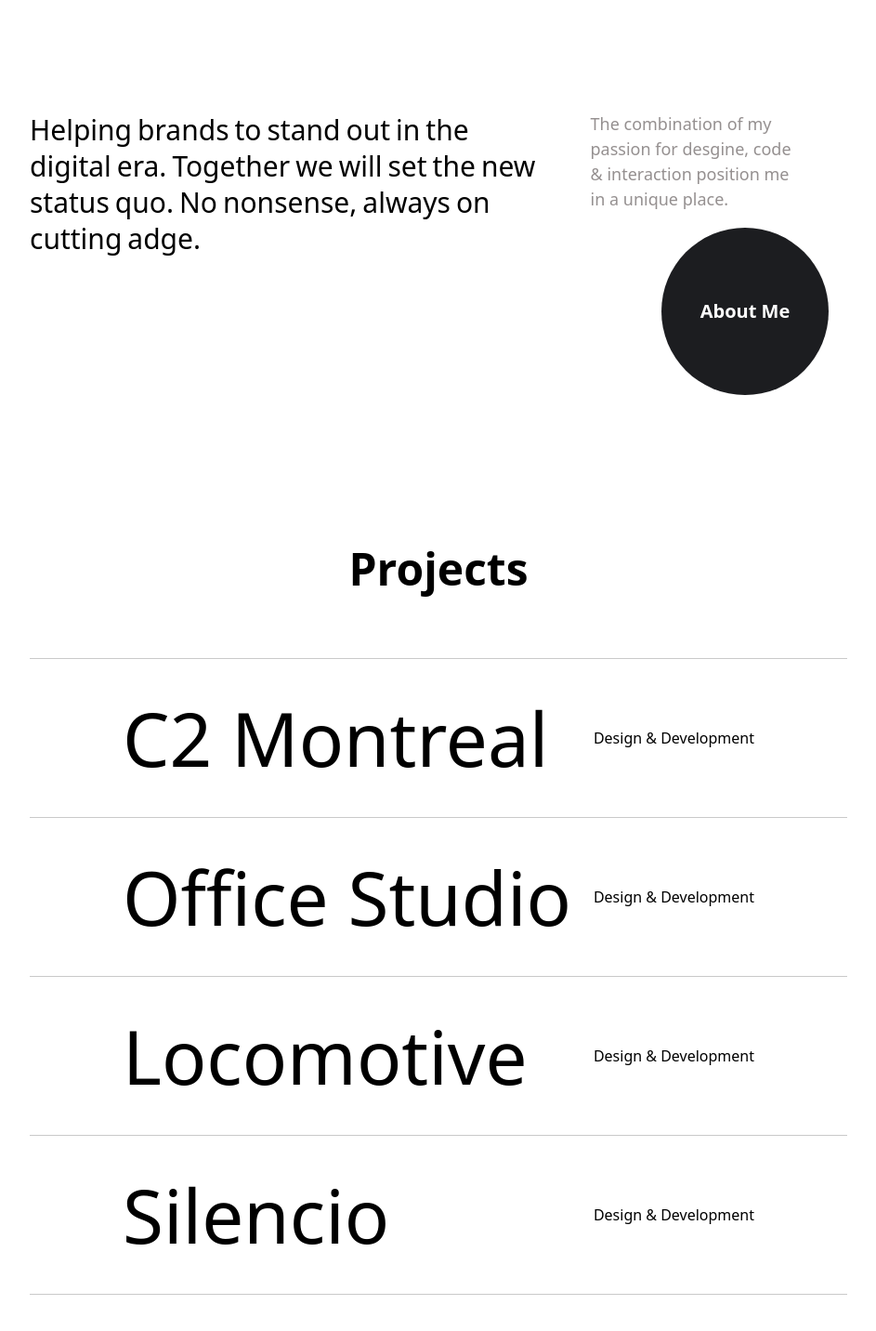
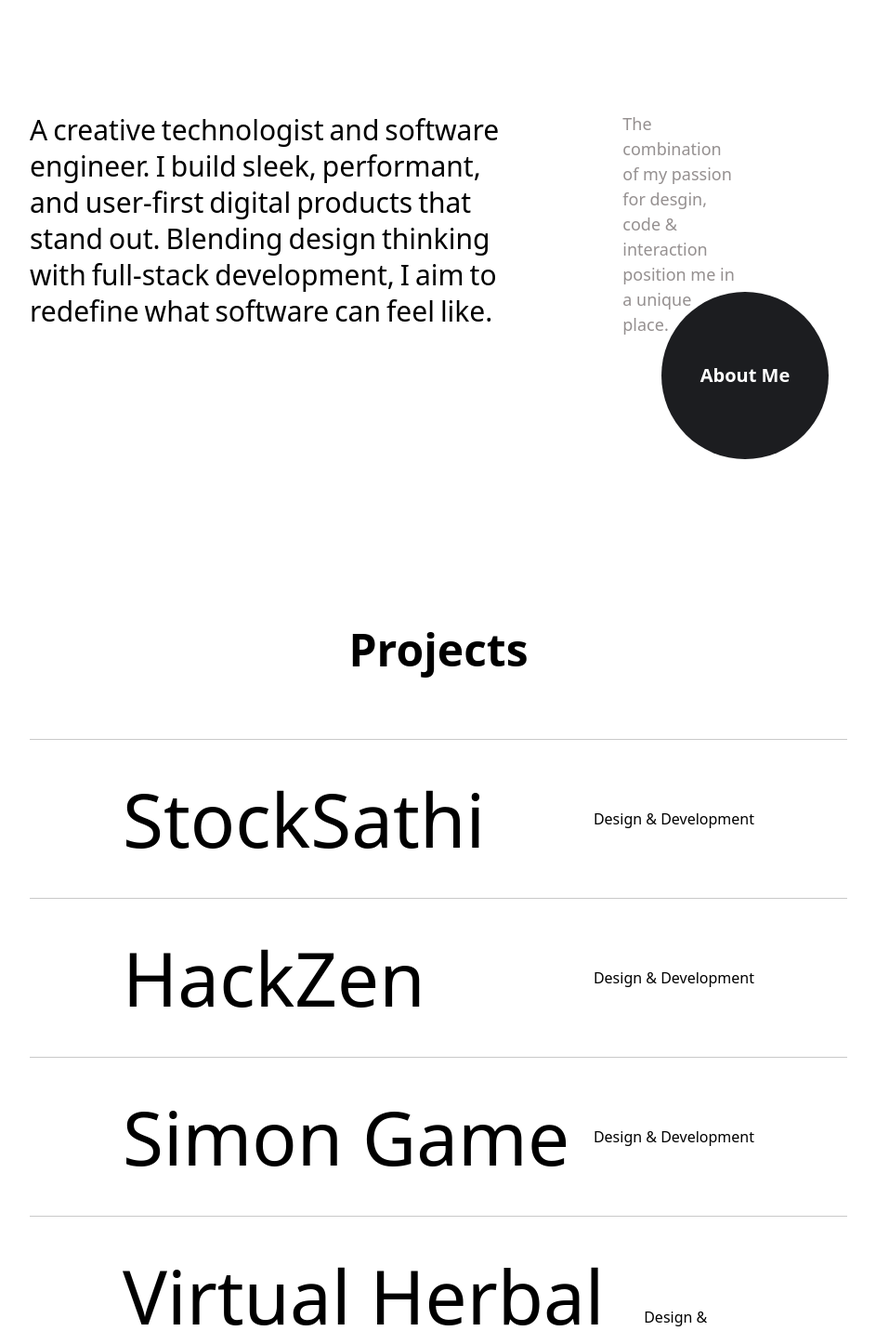
Before and after one commit to gauravjain0377/Portfolio, a Next.js app: page / in a window 1280 px wide. Shown: the part 880-2312 px from the top of the page at 93% size, without its empty margins (168-1111 px from the left). Built offline with nearby package versions, Linux system fonts and the light colour scheme.

Commit message:
updated the landing page

```diff
--- a/components/about/About.jsx
+++ b/components/about/About.jsx
@@ -13,8 +13,7 @@
         { name: "CSS", logo: "https://cdn.jsdelivr.net/gh/devicons/devicon/icons/css3/css3-original.svg" },
         { name: "JavaScript", logo: "https://cdn.jsdelivr.net/gh/devicons/devicon/icons/javascript/javascript-original.svg" },
         { name: "TypeScript", logo: "https://cdn.jsdelivr.net/gh/devicons/devicon/icons/typescript/typescript-original.svg" },
-        { name: "Java", logo: "https://cdn.jsdelivr.net/gh/devicons/devicon/icons/java/java-original.svg" },
-        { name: "Motoko", logo: "https://internetcomputer.org/img/IC_logo_horizontal.svg" }
+        { name: "Java", logo: "https://cdn.jsdelivr.net/gh/devicons/devicon/icons/java/java-original.svg" }
       ]
     },
     "Frameworks & Tools": {
@@ -23,10 +22,8 @@
       skills: [
         { name: "ReactJS", logo: "https://cdn.jsdelivr.net/gh/devicons/devicon/icons/react/react-original.svg" },
         { name: "NodeJS", logo: "https://cdn.jsdelivr.net/gh/devicons/devicon/icons/nodejs/nodejs-original.svg" },
-        { name: "React Native", logo: "https://cdn.jsdelivr.net/gh/devicons/devicon/icons/react/react-original.svg" },
         { name: "ExpressJS", logo: "https://cdn.jsdelivr.net/gh/devicons/devicon/icons/express/express-original.svg" },
         { name: "NextJS", logo: "https://cdn.jsdelivr.net/gh/devicons/devicon/icons/nextjs/nextjs-original.svg" },
-        { name: "Redux", logo: "https://cdn.jsdelivr.net/gh/devicons/devicon/icons/redux/redux-original.svg" },
         { name: "MUI", logo: "https://cdn.jsdelivr.net/gh/devicons/devicon/icons/materialui/materialui-original.svg" },
         { name: "Tailwind", logo: "https://cdn.jsdelivr.net/gh/devicons/devicon/icons/tailwindcss/tailwindcss-plain.svg" },
         { name: "Bootstrap", logo: "https://cdn.jsdelivr.net/gh/devicons/devicon/icons/bootstrap/bootstrap-original.svg" },
@@ -40,8 +37,6 @@
         { name: "MongoDB", logo: "https://cdn.jsdelivr.net/gh/devicons/devicon/icons/mongodb/mongodb-original.svg" },
         { name: "AWS", logo: "https://cdn.jsdelivr.net/gh/devicons/devicon/icons/amazonwebservices/amazonwebservices-original.svg" },
         { name: "Firebase", logo: "https://cdn.jsdelivr.net/gh/devicons/devicon/icons/firebase/firebase-plain.svg" },
-        { name: "Redis", logo: "https://cdn.jsdelivr.net/gh/devicons/devicon/icons/redis/redis-original.svg" },
-        { name: "PostgreSQL", logo: "https://cdn.jsdelivr.net/gh/devicons/devicon/icons/postgresql/postgresql-original.svg" }
       ]
     },
     "Coursework & Others": {
--- a/components/descripction/Decs.jsx
+++ b/components/descripction/Decs.jsx
@@ -3,13 +3,14 @@
 import { opacity, sildeUp } from "./anime";
 import { useRef } from "react";
 import Button from "../../common/roundedbutton";
+import Link from "next/link";
 
 const Decs = () => {
   const container = useRef(null);
   const isInView = useInView(container);
 
   const param =
-    "Helping brands to stand out in the digital era. Together we will set the new status quo. No nonsense, always on cutting adge.";
+    "A creative technologist and software engineer. I build sleek, performant, and user-first digital products that stand out. Blending design thinking with full-stack development, I aim to redefine what software can feel like.";
   return (
     <div ref={container} className={Styles.dec}>
       <div className={Styles.body}>
@@ -34,14 +35,16 @@
           initial="initial"
           animate={isInView ? "open" : "closed"}
         >
-          The combination of my passion for desgine, code & interaction position
+          The combination of my passion for desgin, code & interaction position
           me in a unique place.
         </motion.p>
 
         <div data-scroll data-scroll-speed={0.1}>
-          <Button className={Styles.button}>
-            <p style={{color:"white"}}>About Me</p>
-          </Button>
+          <Link href="/about">
+            <Button className={Styles.button}>
+              <p style={{color:"white"}}>About Me</p>
+            </Button>
+          </Link>
         </div>
       </div>
     </div>
--- a/components/descripction/styledesc.module.scss
+++ b/components/descripction/styledesc.module.scss
@@ -62,7 +62,7 @@
   .body {
     display: flex;
     max-width: 1400px;
-    gap: 50px;
+    gap: 120px;
     // justify-content: space-between;
     position: relative;
 
--- a/components/project/index.jsx
+++ b/components/project/index.jsx
@@ -10,23 +10,23 @@
 const index = () => {
   const projects = [
     {
-      title: "C2 Montreal",
+      title: "StockSathi",
       src: "c2montreal.png",
       color: "#000000",
     },
     {
-      title: "Office Studio",
+      title: "HackZen",
       src: "officestudio.png",
       color: "#8C8C8C",
     },
     {
-      title: "Locomotive",
+      title: "Simon Game",
       src: "locomotive.png",
       color: "#EFE8D3",
     },
     {
-      title: "Silencio",
-      src: "silencio.png",
+      title: "Virtual Herbal Garden",
+      src: "VHG.png",
       color: "#706D63",
     },
   ];
@@ -124,9 +124,6 @@
         })}
       </div>
 
-      <Button>
-        <p className=''>More Work</p>
-      </Button>
 
       <>
         <motion.div
```
Also changed, not shown: public/images/c2.jpg (deleted), public/images/c2montreal.png (deleted).
